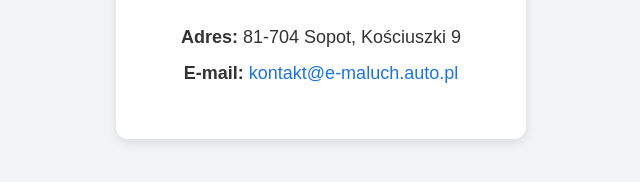
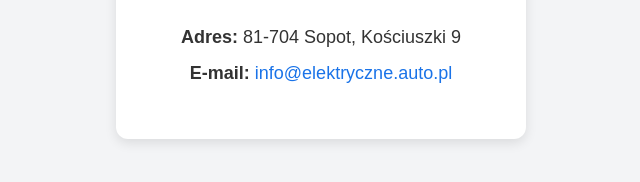
Before and after one commit to TomaszWojciechowski7/-e-maluch.auto.pl, a plain HTML site: page index.html in a window 1280 px wide. Shown: the part 392-574 px from the top of the page, 319-959 px from the left. Drawn offline with Linux system fonts and the light colour scheme.

Commit message:
Update index.html

```diff
--- a/index.html
+++ b/index.html
@@ -12,7 +12,7 @@
         <h2>Strona w budowie</h2>
         <div class="info">
             <p><strong>Adres:</strong> 81-704 Sopot, Kościuszki 9</p>
-            <p><strong>E-mail:</strong> <a href="mailto:kontakt@e-maluch.auto.pl">kontakt@e-maluch.auto.pl</a></p>
+            <p><strong>E-mail:</strong> <a href="mailto:info@elektryczne.auto.pl">info@elektryczne.auto.pl</a></p>
         </div>
     </div>
 </body>
```
